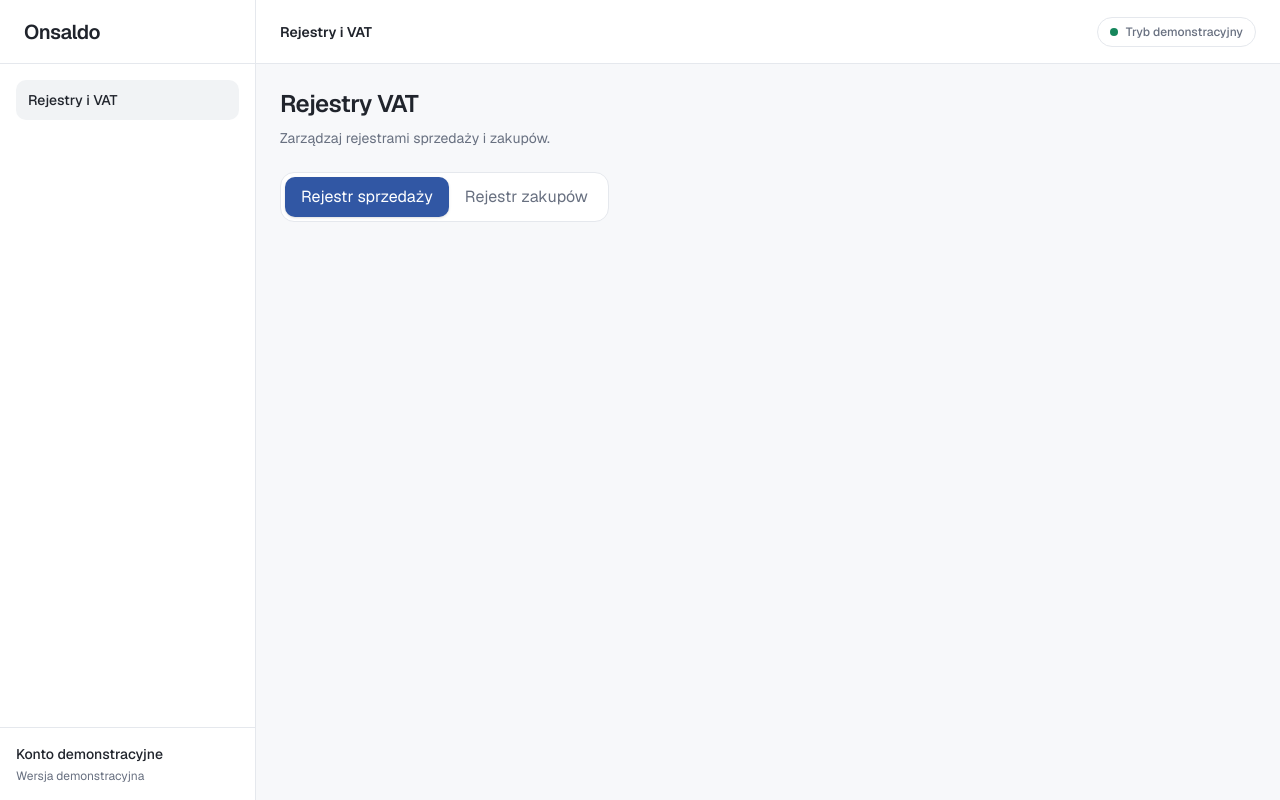
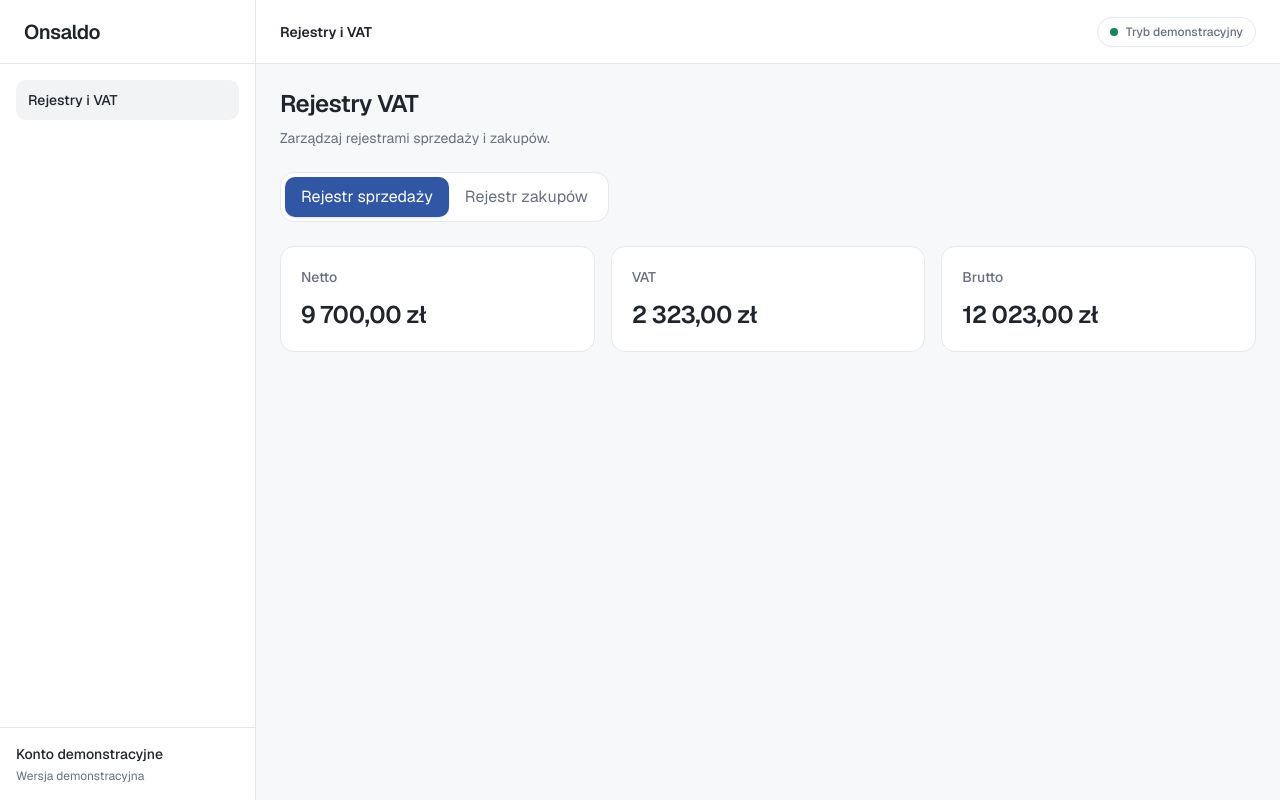
Before and after one commit to mykytapilec/onsaldo-vat-register, a Next.js app: page / in a window 1280 px wide. Built offline with nearby package versions, Linux system fonts and the light colour scheme.

Commit message:
feat: add VAT summary cards

```diff
--- a/app/page.tsx
+++ b/app/page.tsx
@@ -1,6 +1,7 @@
 
+import { AppShell } from "@/components/layout/app-shell";
 import { RegisterSwitcher } from "@/components/vat-register/register-switcher";
-import { AppShell } from "@/components/layout/app-shell";
+import { SummaryCards } from "@/components/vat-register/summary-cards";
 
 export default function Home() {
   return (
@@ -9,6 +10,7 @@ export default function Home() {
         <h2 className="text-2xl font-semibold tracking-tight">
           Rejestry VAT
         </h2>
+
         <p className="mt-2 text-sm text-[var(--foreground-secondary)]">
           Zarządzaj rejestrami sprzedaży i zakupów.
         </p>
@@ -16,6 +18,10 @@ export default function Home() {
         <div className="mt-6">
           <RegisterSwitcher />
         </div>
+
+        <div className="mt-6">
+          <SummaryCards />
+        </div>
       </section>
     </AppShell>
   );
--- /dev/null
+++ b/components/vat-register/summary-cards.tsx
@@ -0,0 +1,39 @@
+
+const summaryItems = [
+  {
+    label: "Netto",
+    value: "9 700,00 zł",
+  },
+  {
+    label: "VAT",
+    value: "2 323,00 zł",
+  },
+  {
+    label: "Brutto",
+    value: "12 023,00 zł",
+  },
+];
+
+export function SummaryCards() {
+  return (
+    <section
+      aria-label="Podsumowanie finansowe"
+      className="grid grid-cols-1 gap-4 sm:grid-cols-3"
+    >
+      {summaryItems.map((item) => (
+        <article
+          key={item.label}
+          className="rounded-[var(--radius-lg)] border border-[var(--border)] bg-[var(--surface)] p-5"
+        >
+          <p className="text-sm font-medium text-[var(--foreground-secondary)]">
+            {item.label}
+          </p>
+
+          <p className="mt-3 text-2xl font-semibold tracking-tight text-[var(--foreground)]">
+            {item.value}
+          </p>
+        </article>
+      ))}
+    </section>
+  );
+}
```
